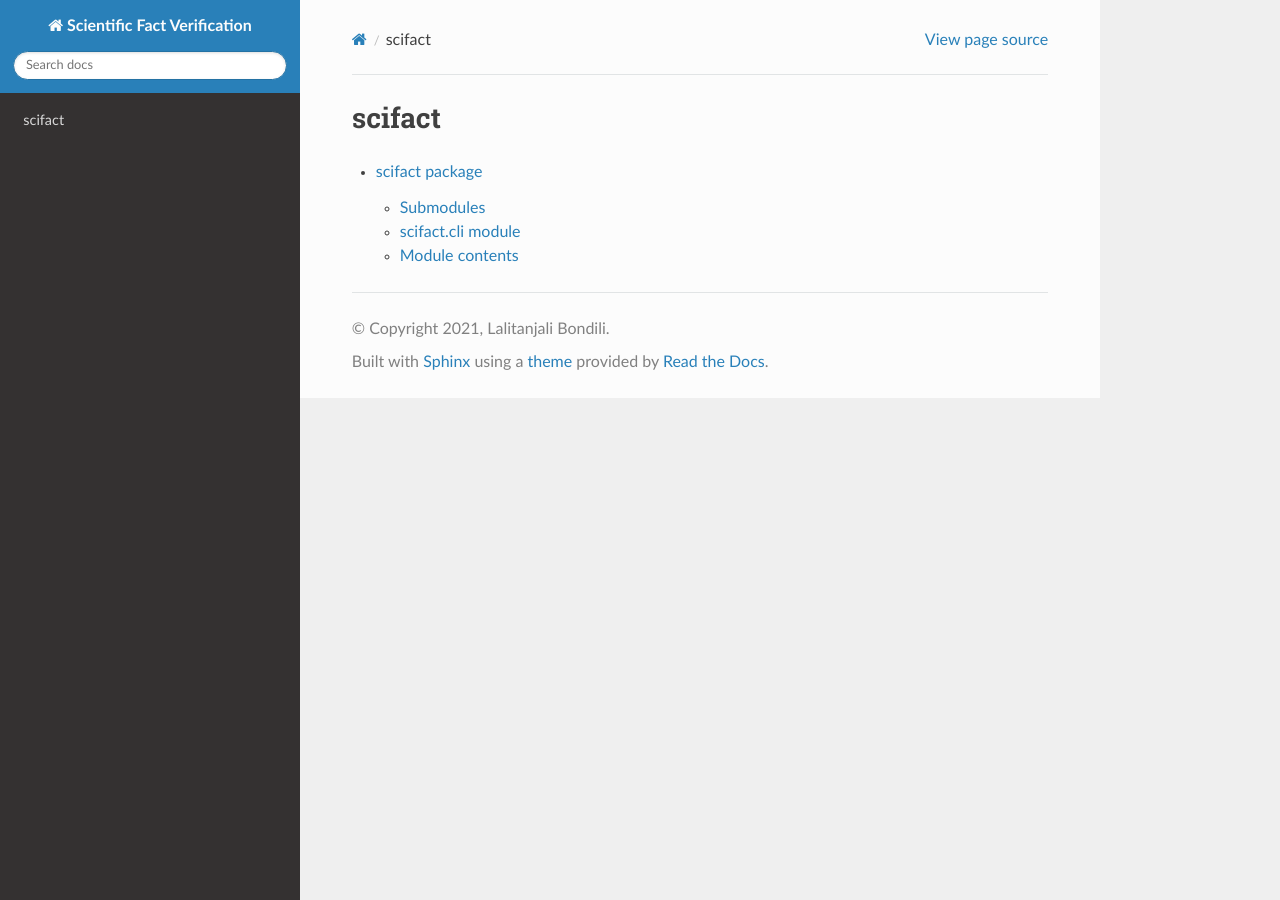
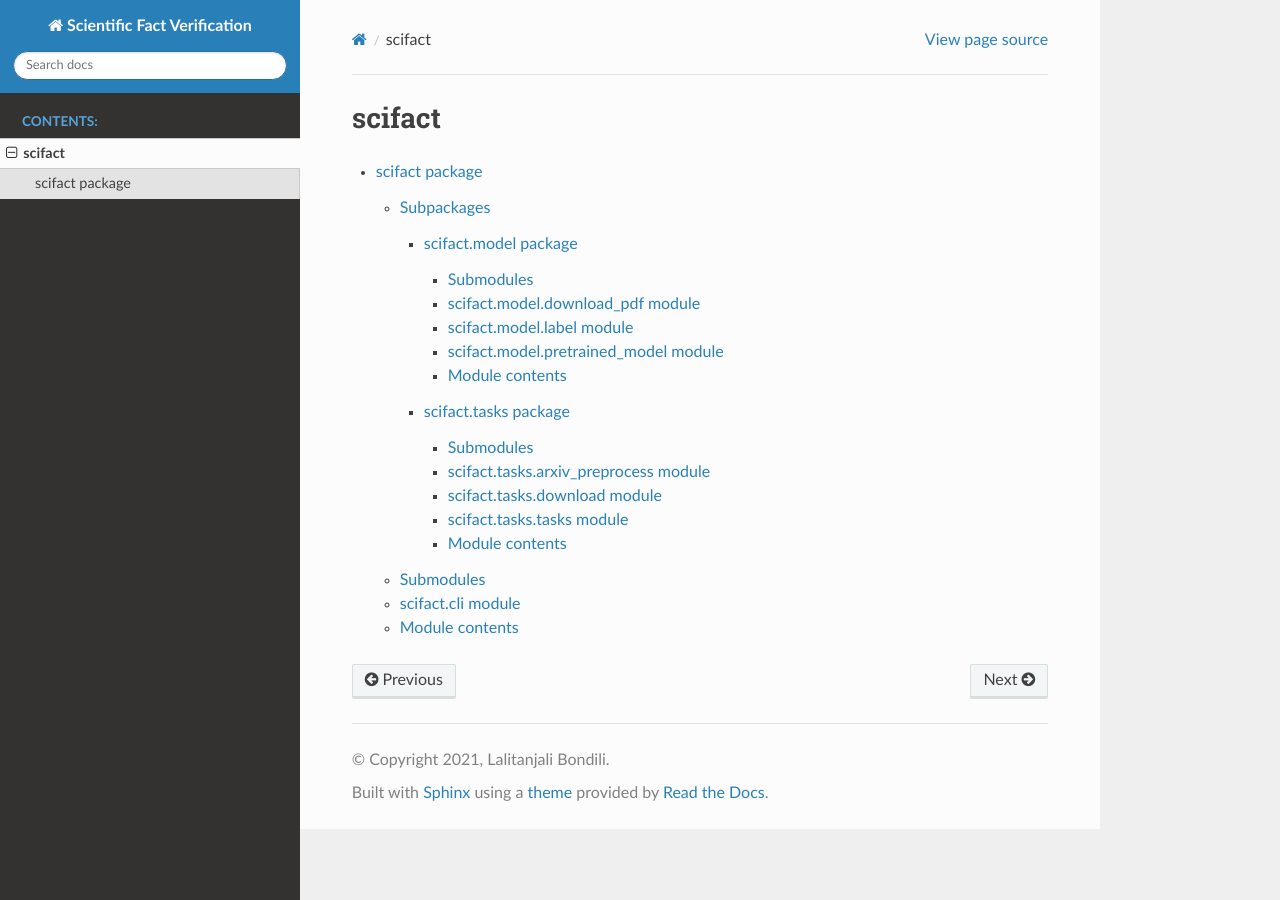
Before and after one commit to lalitanjali-ai/scifact, a Sphinx documentation site: the page built from docs/source/modules.rst, in a window 1280 px wide. Built offline with Sphinx 7.4.7 and the Read the Docs theme 2.0.0, drawn with Linux system fonts in a browser that asks for light colours.

```diff
--- a/docs/source/conf.py
+++ b/docs/source/conf.py
@@ -12,8 +12,10 @@
 #
 import os
 import sys
-basedir = os.path.abspath(os.path.join("../.."))
-sys.path.insert(0, basedir)
+sys.path.insert(0, os.path.abspath(os.path.join("../..")))
+#sys.path.insert(0, os.path.abspath(os.path.join("../scifact")))
+#sys.path.insert(0, os.path.abspath(os.path.join("../scifact/model")))
+#sys.path.insert(0, os.path.abspath(os.path.join("../scifact/tasks")))
 
 
 # -- Project information -----------------------------------------------------
@@ -51,3 +53,6 @@ html_theme = 'sphinx_rtd_theme'
 # relative to this directory. They are copied after the builtin static files,
 # so a file named "default.css" will overwrite the builtin "default.css".
 html_static_path = ['_static']
+
+
+# -- Extension configuration -------------------------------------------------
--- a/docs/source/index.rst
+++ b/docs/source/index.rst
@@ -1,5 +1,5 @@
 .. Scientific Fact Verification documentation master file, created by
-   sphinx-quickstart on Sun May  9 01:20:03 2021.
+   sphinx-quickstart on Sun May  9 13:02:47 2021.
    You can adapt this file completely to your liking, but it should at least
    contain the root `toctree` directive.
 
@@ -7,10 +7,10 @@ Welcome to Scientific Fact Verification's documentation!
 ========================================================
 
 .. toctree::
-   :maxdepth: 5
+   :maxdepth: 2
    :caption: Contents:
 
-
+   modules
 
 Indices and tables
 ==================
--- /dev/null
+++ b/docs/source/scifact.model.rst
@@ -0,0 +1,37 @@
+scifact.model package
+=====================
+
+Submodules
+----------
+
+scifact.model.download\_pdf module
+----------------------------------
+
+.. automodule:: scifact.model.download_pdf
+   :members:
+   :undoc-members:
+   :show-inheritance:
+
+scifact.model.label module
+--------------------------
+
+.. automodule:: scifact.model.label
+   :members:
+   :undoc-members:
+   :show-inheritance:
+
+scifact.model.pretrained\_model module
+--------------------------------------
+
+.. automodule:: scifact.model.pretrained_model
+   :members:
+   :undoc-members:
+   :show-inheritance:
+
+Module contents
+---------------
+
+.. automodule:: scifact.model
+   :members:
+   :undoc-members:
+   :show-inheritance:
--- a/docs/source/scifact.rst
+++ b/docs/source/scifact.rst
@@ -1,5 +1,14 @@
 scifact package
 ===============
+
+Subpackages
+-----------
+
+.. toctree::
+   :maxdepth: 4
+
+   scifact.model
+   scifact.tasks
 
 Submodules
 ----------
--- /dev/null
+++ b/docs/source/scifact.tasks.rst
@@ -0,0 +1,37 @@
+scifact.tasks package
+=====================
+
+Submodules
+----------
+
+scifact.tasks.arxiv\_preprocess module
+--------------------------------------
+
+.. automodule:: scifact.tasks.arxiv_preprocess
+   :members:
+   :undoc-members:
+   :show-inheritance:
+
+scifact.tasks.download module
+-----------------------------
+
+.. automodule:: scifact.tasks.download
+   :members:
+   :undoc-members:
+   :show-inheritance:
+
+scifact.tasks.tasks module
+--------------------------
+
+.. automodule:: scifact.tasks.tasks
+   :members:
+   :undoc-members:
+   :show-inheritance:
+
+Module contents
+---------------
+
+.. automodule:: scifact.tasks
+   :members:
+   :undoc-members:
+   :show-inheritance:
```
Also changed, not shown: img.png (deleted), img_1.png (deleted), img_2.png (deleted), img_3.png (deleted), img_4.png (deleted), 2 other files.
